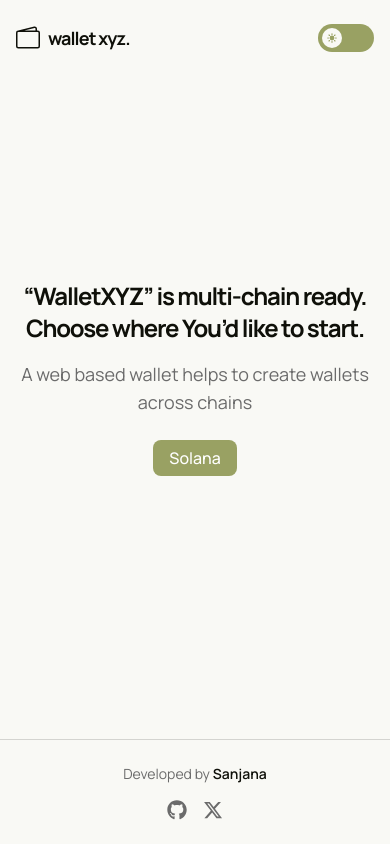
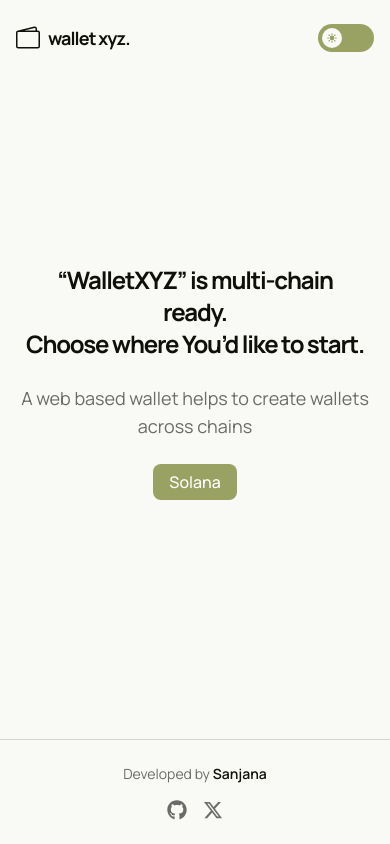
Before and after one commit to sanjanaynvsdl/web-based-wallet, a Next.js app: page / in a window 390 px wide. Built offline with nearby package versions, Linux system fonts and the light colour scheme.

Commit message:
fix: responsive issue

```diff
--- a/src/app/wallet/page.tsx
+++ b/src/app/wallet/page.tsx
@@ -196,7 +196,7 @@ function WalletContent() {
             {/* Input Section - Only show if no wallets exist */}
             {wallets.length === 0 && (
               <div className="rounded-lg p-2 ">
-                <div className="flex flex-row justify-center gap-4">
+                <div className="flex sm:flex-row flex-col justify-center gap-4">
                   <input
                     type="text"
                     value={inputPhrase}
--- a/src/components/hero.tsx
+++ b/src/components/hero.tsx
@@ -11,11 +11,11 @@ export const Hero = () => {
 
   return (
     <div className="flex justify-center items-center flex-col min-h-[calc(100vh-240px)]">
-      <div className="max-w-3xl text-center">
-        <p className="text-foreground font-bold sm:text-4xl text-2xl tracking-tighter text-center">
+      <div className="text-center">
+        <p className=" sm:max-w-3xl max-w-2xl text-foreground font-bold sm:text-4xl text-2xl tracking-tighter text-center p-2">
           &ldquo;WalletXYZ&rdquo; is multi-chain ready.
-          <br />
-          Choose where You&rsquo;d like to start.{" "}
+        <p>Choose where You&rsquo;d like to start.{" "}</p>
+
         </p>
         <p className="text-muted-foreground text-lg md:text-xl mt-4 text-center">
           A web based wallet helps to create wallets across chains
```
